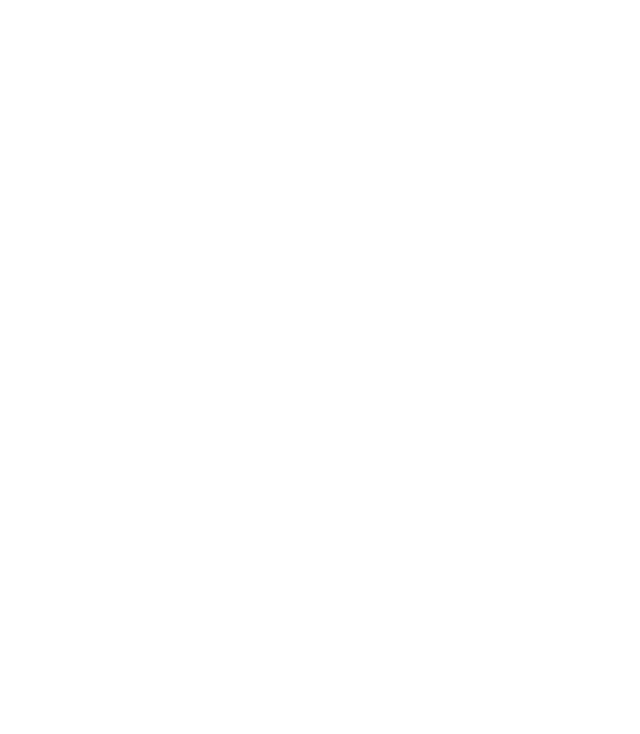
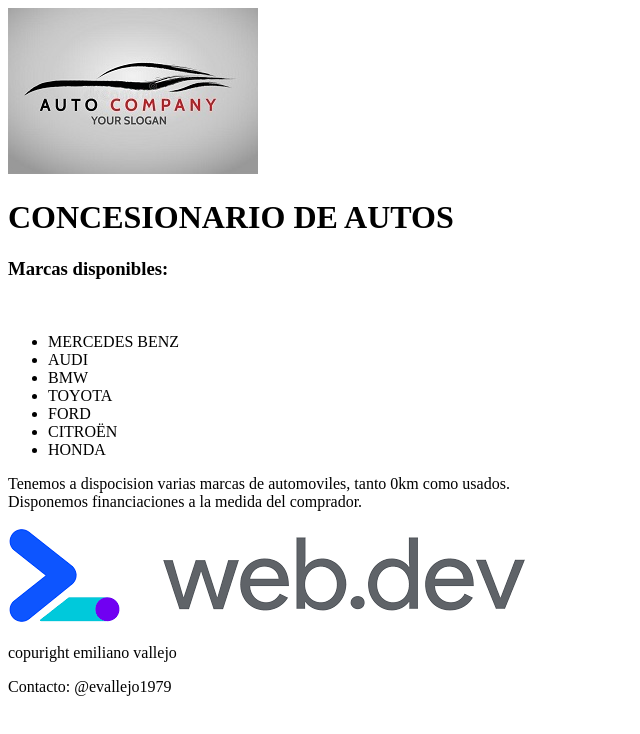
Before and after one commit to vallejoem/emilianovallejo, a plain HTML site: page clase-3/ejercicio.html in a window 1280 px wide. Shown: the whole page, without its empty margins (0-640 px from the left). Drawn offline with Linux system fonts and the light colour scheme.

Commit message:
ejercicio finalizado

```diff
--- a/clase-3/ejercicio.html
+++ b/clase-3/ejercicio.html
@@ -7,6 +7,29 @@
     <title>Document</title>
 </head>
 <body>
-
+    <header>
+        <img src="./images/logotipo.jpg">
+        <h1>CONCESIONARIO DE AUTOS</h1>
+    </header>
+    <main>
+        <aside>
+            <h3>Marcas disponibles:</h3><br>
+            <ul>
+                <li>MERCEDES BENZ</li>
+                <li>AUDI</li>
+                <li>BMW</li>
+                <li>TOYOTA</li>
+                <li>FORD</li>
+                <li>CITROËN</li>
+                <li>HONDA</li>
+            </ul>
+        </aside>
+        <section>
+            <p>Tenemos a dispocision varias marcas de automoviles, tanto 0km como usados. <br>Disponemos financiaciones a la medida del comprador.</p>
+        </section>
+    </main>
+    <footer>
+        <img src="./images/logo.png"> <p>copuright emiliano vallejo</p><p>Contacto: @evallejo1979</p>
+    </footer>
 </body>
 </html>
```
Also changed, not shown: clase-3/images/logo.png (added), clase-3/images/logotipo.jpg (added).
